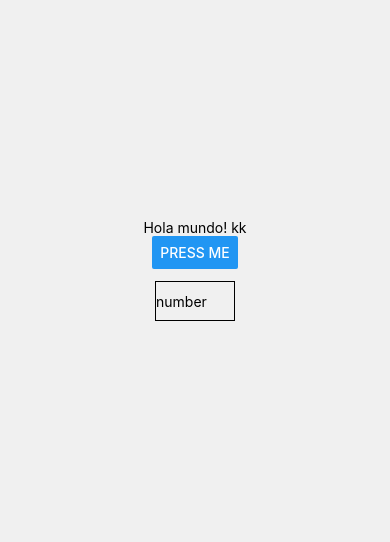
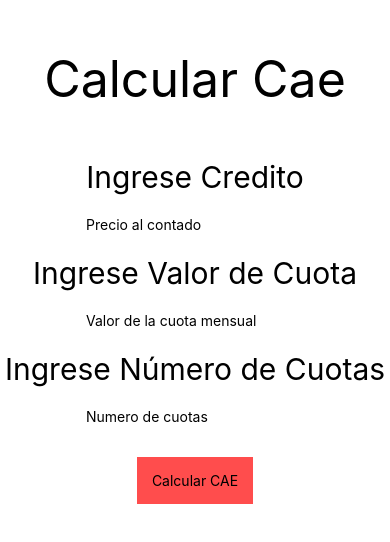
Before and after one commit to frankbydefault/Proyecto-Warmup, a React Native app: screen / in a window 390 px wide. Shown: the part 146-688 px from the top of the page. Built offline with nearby package versions, Linux system fonts and the light colour scheme.

Commit message:
Cambios app.js

```diff
--- a/App.js
+++ b/App.js
@@ -1,22 +1,34 @@
-import { StatusBar } from "expo-status-bar";
 import React from "react";
-import { styles } from "./styles";
-import { Text, SafeAreaView, Button, TextInput } from "react-native";
+import {Text, View, StyleSheet, TouchableOpacity,Alert} from 'react-native';
+import InputCredito from './components/Texto Credito'
+import InputValor from './components/Texto Cuota Mensual'
+import InputCuotas from './components/Texto N Cuotas'
 
-export default function App() {
-  const [number, onChangeNumber] = React.useState(null);
+const App =() => {
   return (
-    <SafeAreaView style={styles.container}>
-      <Text>Hola mundo! kk</Text>
-      <Button title="Press me" onPress={() => alert("El botón se presionó")} />
-      <TextInput
-        style={styles.input}
-        onChangeText={(number) => onChangeNumber(number)}
-        value={number}
-        placeholder="number"
-        keyboardType="numeric"
-      />
-      <StatusBar style="auto" />
-    </SafeAreaView>
+  <View style ={styles.container}>
+    <Text style={styles.bigTitle}>Calcular Cae</Text>
+    <Text style={styles.title}>Ingrese Credito</Text>
+    <InputCredito/>
+    <Text style={styles.title}>Ingrese Valor de Cuota</Text>
+    <InputValor/>
+    <Text style={styles.title}>Ingrese Número de Cuotas</Text>
+    <InputCuotas/>
+
+    <TouchableOpacity
+     onPress ={() => Alert.alert('CAE calculado')}
+     style = {styles.button}
+    >
+        <Text>Calcular CAE</Text>
+    </TouchableOpacity>
+  </View>
   );
-}
+};
+const styles = StyleSheet.create({
+  container: {flex: 1, justifyContent: "center", alignItems: "center"},
+  title: {fontSize: 30},
+  bigTitle: {fontSize: 50, marginBottom: 50},
+  button: {backgroundColor: '#ff4d4d', padding: 15, marginTop: 10},
+});
+
+export default App;
```
